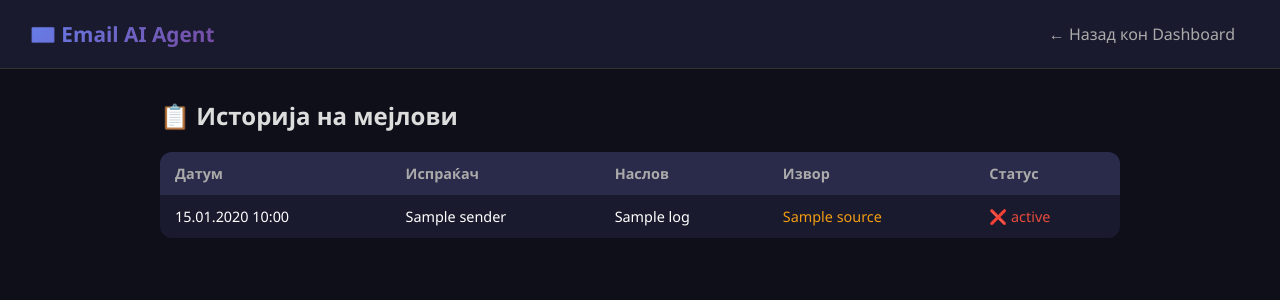
After one commit to Marinst9/email-agent, a Flask app: template templates/history.html in a window 1280 px wide. The commit adds this page. Shown: the top 300 px of the page. Run offline with Flask 3, Linux system fonts and the light colour scheme; the template is opened without the code that fills it: most values are stand-ins (such as "Sample title", 1, 10 or a date in 2020).

Commit message:
add history link

```diff
--- a/templates/dashboard.html
+++ b/templates/dashboard.html
@@ -48,6 +48,8 @@
         <h1>📧 Email AI Agent</h1>
         <div class="navbar-links">
             <a href="/templates">⚙️ Шаблони</a>
+                <a href="/history">📋 Историја</a>
+
             <form action="/stop" method="POST" style="display:inline">
                 <button type="submit" class="btn-stop">⏹ Стопирај</button>
             </form>
--- /dev/null
+++ b/templates/history.html
@@ -0,0 +1,65 @@
+<!DOCTYPE html>
+<html lang="mk">
+<head>
+    <meta charset="UTF-8">
+    <meta name="viewport" content="width=device-width, initial-scale=1.0">
+    <title>Историја - Email AI Agent</title>
+    <style>
+        * { margin: 0; padding: 0; box-sizing: border-box; }
+        body { font-family: 'Segoe UI', sans-serif; background: #0f0f1a; color: #fff; }
+        .navbar { background: #1a1a2e; padding: 15px 30px; display: flex; justify-content: space-between; align-items: center; border-bottom: 1px solid #333; }
+        .navbar h1 { font-size: 1.3rem; background: linear-gradient(135deg, #667eea, #764ba2); -webkit-background-clip: text; -webkit-text-fill-color: transparent; }
+        .navbar a { color: #aaa; text-decoration: none; padding: 8px 15px; border-radius: 8px; }
+        .navbar a:hover { background: #2a2a4a; color: #fff; }
+        .container { max-width: 1000px; margin: 30px auto; padding: 0 20px; }
+        h2 { margin-bottom: 20px; color: #ddd; }
+        table { width: 100%; border-collapse: collapse; background: #1a1a2e; border-radius: 12px; overflow: hidden; }
+        th { background: #2a2a4a; padding: 12px 15px; text-align: left; color: #aaa; font-size: 0.9rem; }
+        td { padding: 12px 15px; border-bottom: 1px solid #2a2a3a; font-size: 0.9rem; }
+        tr:last-child td { border-bottom: none; }
+        .status-sent { color: #27ae60; }
+        .status-rejected { color: #e74c3c; }
+        .source-ai { color: #667eea; }
+        .source-template { color: #f39c12; }
+        .empty { text-align: center; color: #555; padding: 40px; }
+    </style>
+</head>
+<body>
+    <div class="navbar">
+        <h1>📧 Email AI Agent</h1>
+        <a href="/dashboard">← Назад кон Dashboard</a>
+    </div>
+
+    <div class="container">
+        <h2>📋 Историја на мејлови</h2>
+        {% if logs %}
+        <table>
+            <thead>
+                <tr>
+                    <th>Датум</th>
+                    <th>Испраќач</th>
+                    <th>Наслов</th>
+                    <th>Извор</th>
+                    <th>Статус</th>
+                </tr>
+            </thead>
+            <tbody>
+                {% for log in logs %}
+                <tr>
+                    <td>{{ log.timestamp.strftime('%d.%m.%Y %H:%M') }}</td>
+                    <td>{{ log.sender[:40] }}</td>
+                    <td>{{ log.subject[:50] }}</td>
+                    <td class="{{ 'source-ai' if log.source == 'AI генериран' else 'source-template' }}">{{ log.source }}</td>
+                    <td class="{{ 'status-sent' if log.status == 'испратено' else 'status-rejected' }}">
+                        {{ '✅ ' if log.status == 'испратено' else '❌ ' }}{{ log.status }}
+                    </td>
+                </tr>
+                {% endfor %}
+            </tbody>
+        </table>
+        {% else %}
+        <div class="empty">Сè уште нема историја</div>
+        {% endif %}
+    </div>
+</body>
+</html>
```
